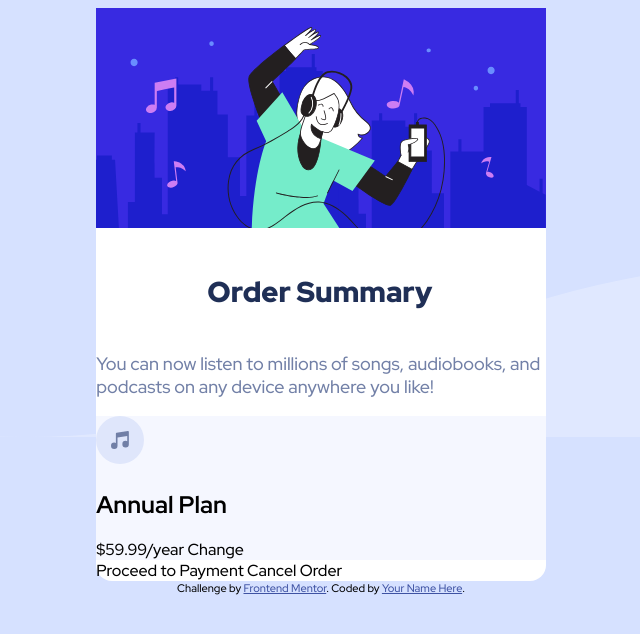
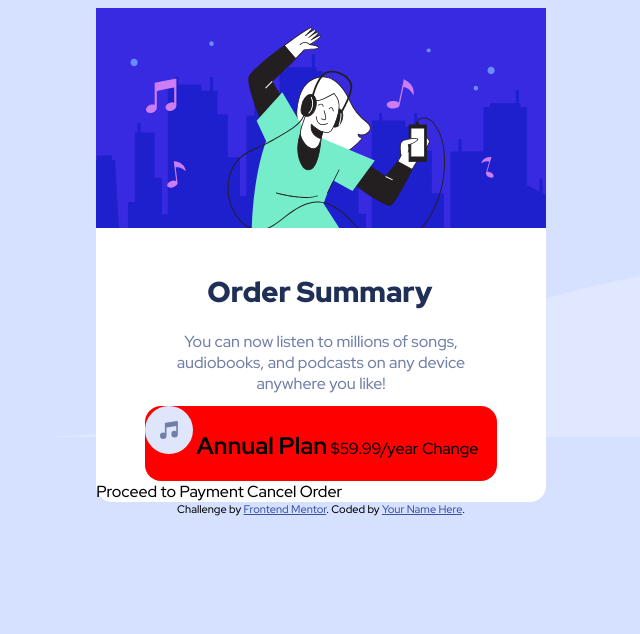
Before and after one commit to niraj-kumar-r/ordersummary-front-end-mentor, a plain HTML site: page index.html in a window 1280 px wide. Shown: the whole page, without its empty margins (319-959 px from the left). Drawn offline with Linux system fonts and the light colour scheme.

Commit message:
annual plan card centred and adjusted

```diff
--- a/app/style.css
+++ b/app/style.css
@@ -37,14 +37,35 @@ body{
     font-size: 1.8rem;
     color: var(--neutral-dark-blue);
     width: 7.9em;
-    margin: 1.4em auto;
+    margin: 1.4em auto 0.7em;
 }
 p{
-    font-size: 1.125rem;
+    font-size: 1rem;
     font-weight: 500;
-    color: var(--neutral-desaturated-blue)
+    color: var(--neutral-desaturated-blue);
+
+    /* background-color: red; */
+    width: 19em;
+    margin: 0.7em auto;
+    text-align: center;
+}
+
+.annual-plan-card{
+    /* background-color: var(--neutral-very-pale-blue); */
+    background-color: red;
+    width: 22em;
+    margin: auto;
+
+    border-radius: 1em;
+
 }
 
 .annual-plan{
-    background-color: var(--neutral-very-pale-blue);
+    display: inline-block;
+
 }
+
+.music-icon{
+    display: inline-block;
+
+}
--- a/index.html
+++ b/index.html
@@ -35,9 +35,13 @@
       device anywhere you like!
     </p>
 
-    <div class="annual-plan">
-      <img src="app/images/icon-music.svg" alt="music icon">
-      <h2>
+    <div class="annual-plan-card">
+
+      <div class="music-icon">
+        <img src="app/images/icon-music.svg" alt="music icon">
+      </div>
+
+      <h2 class="annual-plan">
         Annual Plan
       </h2>
 
```
